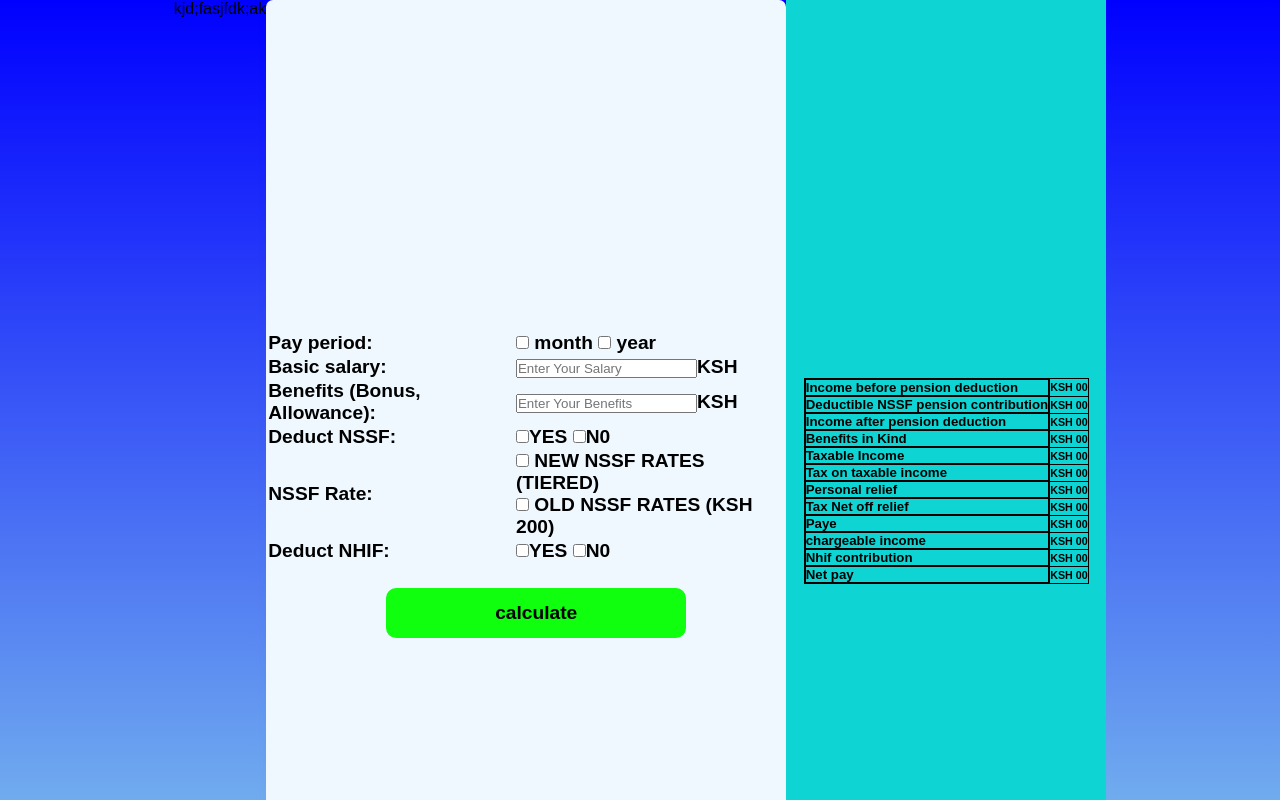
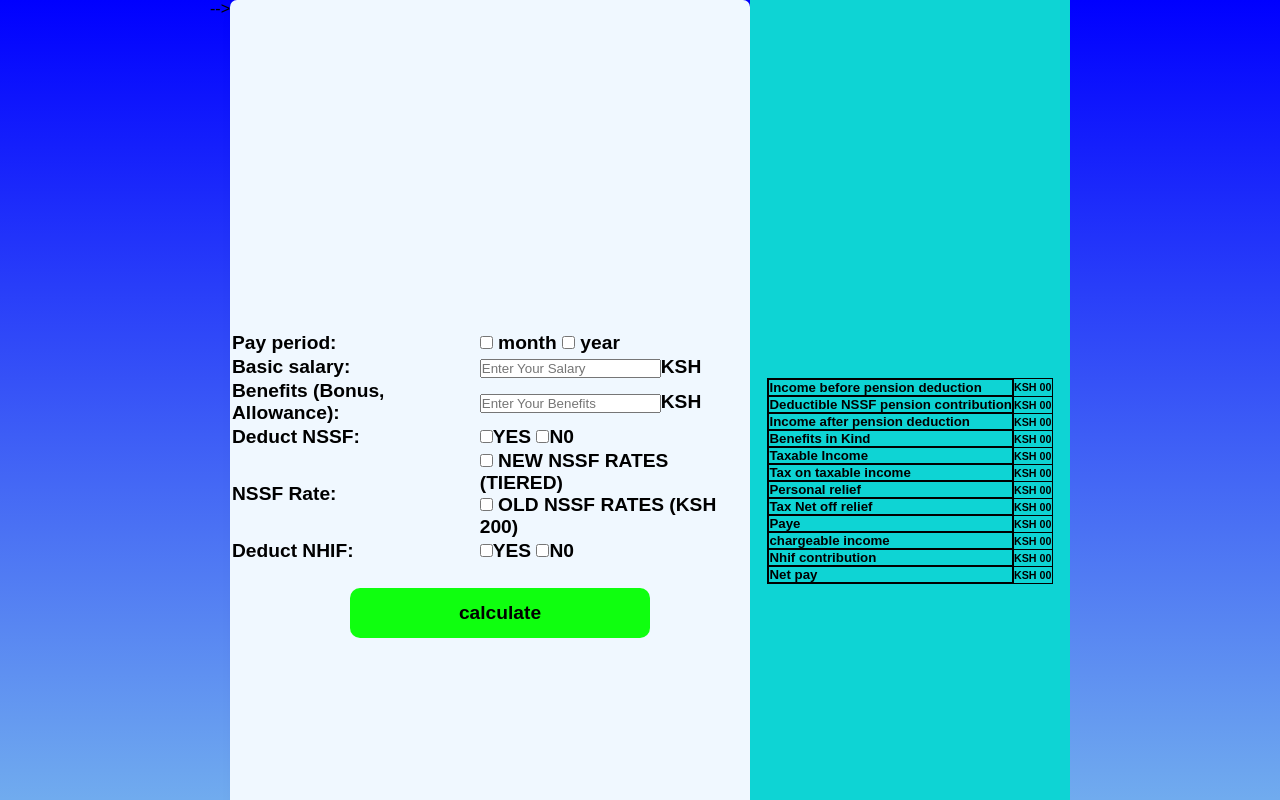
Before and after one commit to theeduke/Master-Piece-Project, a plain HTML site: page index.html in a window 1280 px wide. Shown: the top 800 px of the page. Drawn offline with Linux system fonts and the light colour scheme.

Commit message:
simple calculator

```diff
--- a/index.html
+++ b/index.html
@@ -10,10 +10,9 @@
     <title>Kenyan PAYE calculator</title>
 </head>
 <body>
-    kjd;fasjfdk;ak
-    <!-- <header>
-        This is a calculator to be able to know how your tax is done
-    </header> -->
+     <!-- <header> -->
+        <!-- This is a calculator to be able to know how your tax is done -->
+    <!-- </header> --> -->
    <div class = "whole">
 
 
```
